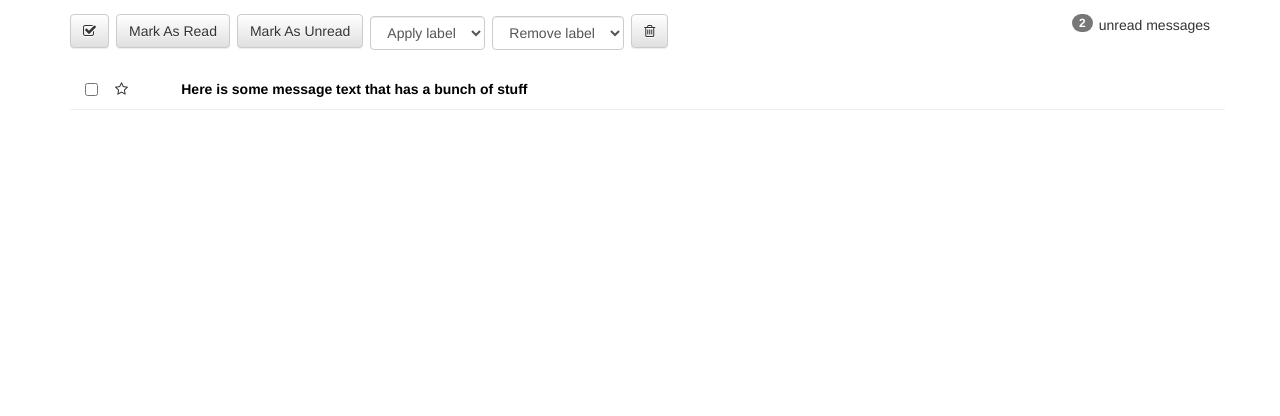
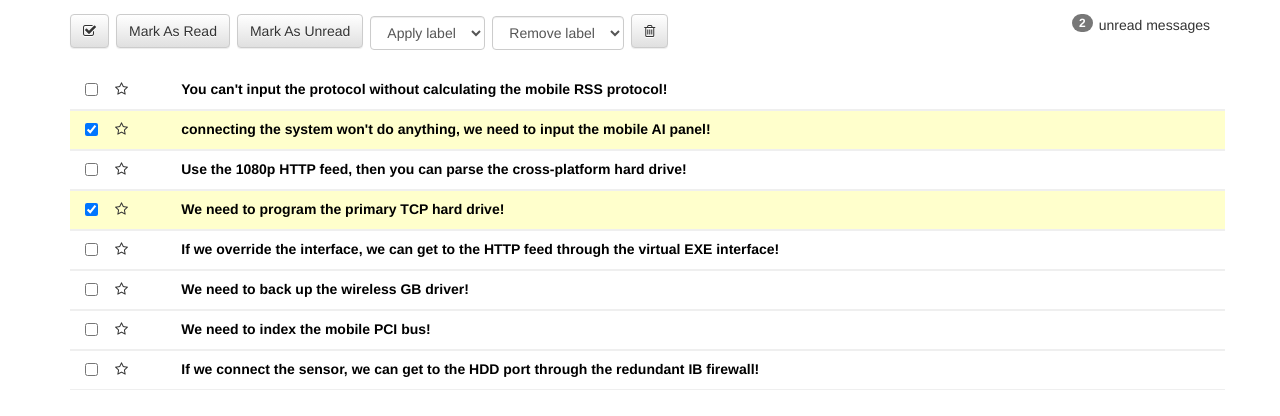
Before and after one commit to MrBurgo/react-inbox, a React (Create React App) app: page / in a window 1280 px wide. Shown: the top 416 px of the page. Built offline with nearby package versions, Linux system fonts and the light colour scheme.

Commit message:
All messages correctly populating and can now be checked/unchecked. Selected messages are highlighted in yellow

```diff
--- a/src/App.js
+++ b/src/App.js
@@ -3,13 +3,27 @@ import logo from './logo.svg'
 import './App.css'
 import Toolbar from './components/Toolbar'
 import MessageList from './components/MessageList'
+import Seed from './seed.json'
 
 class App extends Component {
+  constructor(props) {
+    super(props)
+    this.state = {
+      messages: Seed
+    }
+  }
+
+  newState = (data) => {
+    this.setState({
+      messages: data
+    })
+  }
+
   render() {
     return (
       <div className="container">
         <Toolbar />
-        <MessageList />
+        <MessageList messages={this.state.messages} onChange={this.onChange} newState={this.newState} />
       </div>
     )
   }
--- a/src/components/Message.js
+++ b/src/components/Message.js
@@ -1,13 +1,25 @@
 import React from 'react'
 
 export default class Message extends React.Component {
+
+  onChange = (e) => {
+    let newData = this.props.messages
+    if (this.props.message.selected == true) {
+      newData[this.props.message.id - 1].selected = false
+    } else {
+      newData[this.props.message.id - 1].selected = true
+    }
+    this.props.newState(newData)
+  }
+
   render() {
     return (
-      <div className="row message unread">
+      <div className={this.props.message.selected ? "row message unread selected" : "row message unread"}>
         <div className="col-xs-1">
           <div className="row">
             <div className="col-xs-2">
-              <input type="checkbox" />
+              {/* { selected ? <input id={props.data.id} type="checkbox" checked="checked" onChange={props.onChange} /> : <input id={props.data.id} type="checkbox" onChange={props.onChange} />} */}
+              <input id={this.props.message.id} type="checkbox" onChange={this.onChange} defaultChecked={!!this.props.message.selected} />
             </div>
             <div className="col-xs-2">
               <i className="star fa fa-star-o" />
@@ -16,10 +28,37 @@ export default class Message extends React.Component {
         </div>
         <div className="col-xs-11">
           <a href="#">
-            Here is some message text that has a bunch of stuff
+            { this.props.message.subject }
           </a>
         </div>
       </div>
     )
   }
 }
+
+// const Message = (props) => {
+//   let selected = props.data.selected
+//   console.log(selected)
+//   return (
+//     <div className={selected ? "row message unread selected" : "row message unread"}>
+//       <div className="col-xs-1">
+//         <div className="row">
+//           <div className="col-xs-2">
+//             {/* { selected ? <input id={props.data.id} type="checkbox" checked="checked" onChange={props.onChange} /> : <input id={props.data.id} type="checkbox" onChange={props.onChange} />} */}
+//             <input id={props.data.id} type="checkbox" onChange={props.onChange} defaultChecked={!!props.data.selected} />
+//           </div>
+//           <div className="col-xs-2">
+//             <i className="star fa fa-star-o" />
+//           </div>
+//         </div>
+//       </div>
+//       <div className="col-xs-11">
+//         <a href="#">
+//           { props.data.subject }
+//         </a>
+//       </div>
+//     </div>
+//   )
+// }
+
+// export default Message
--- a/src/components/MessageList.js
+++ b/src/components/MessageList.js
@@ -2,9 +2,12 @@ import React from 'react'
 import Message from './Message'
 
 export default class MessageList extends React.Component {
+
   render() {
     return (
-      <Message />
+      <div>
+        { this.props.messages.map(message => <Message key={message.id} message={message} messages={this.props.messages} onChange={this.props.onChange} newState={this.props.newState} />)}
+      </div>
     )
   }
 }
```
